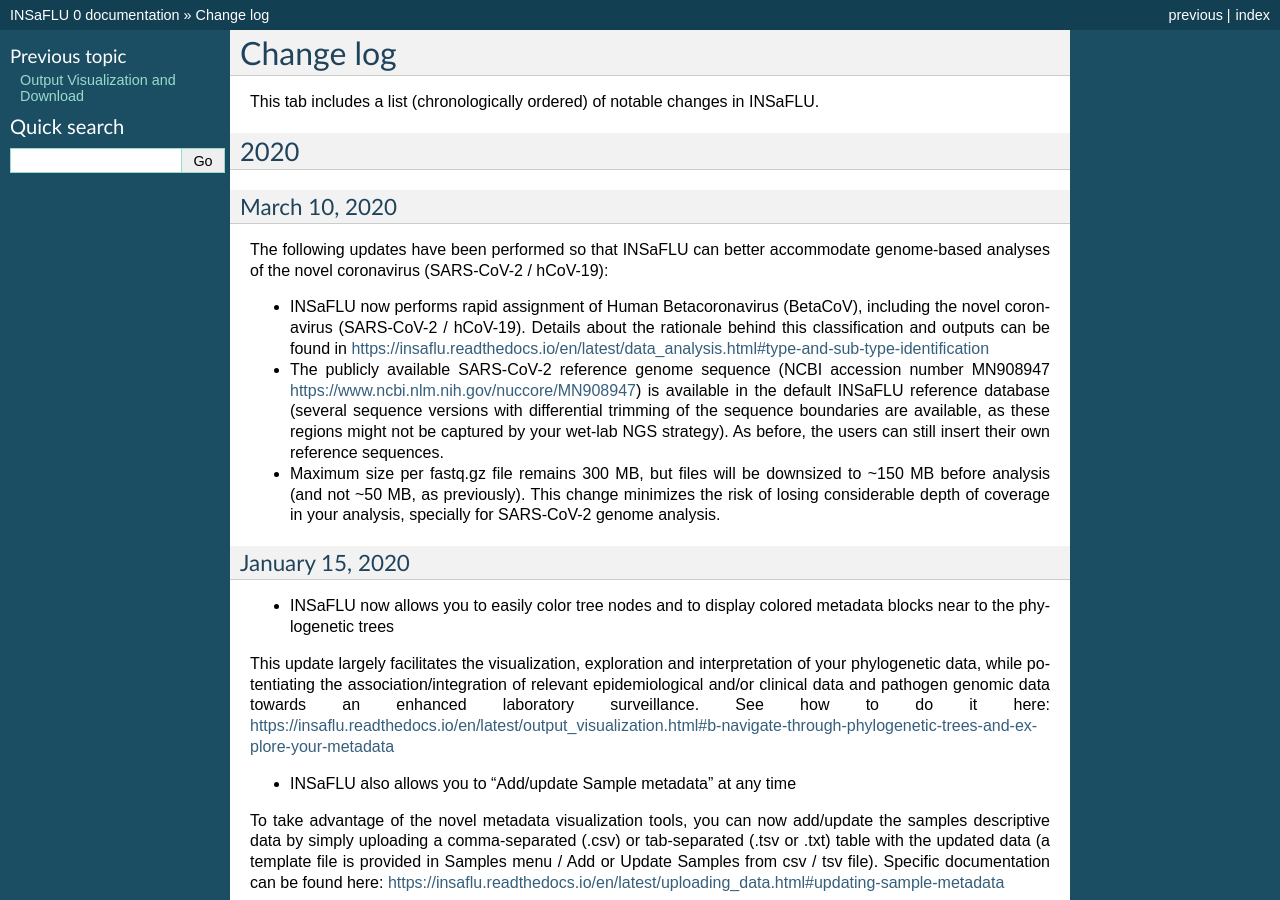
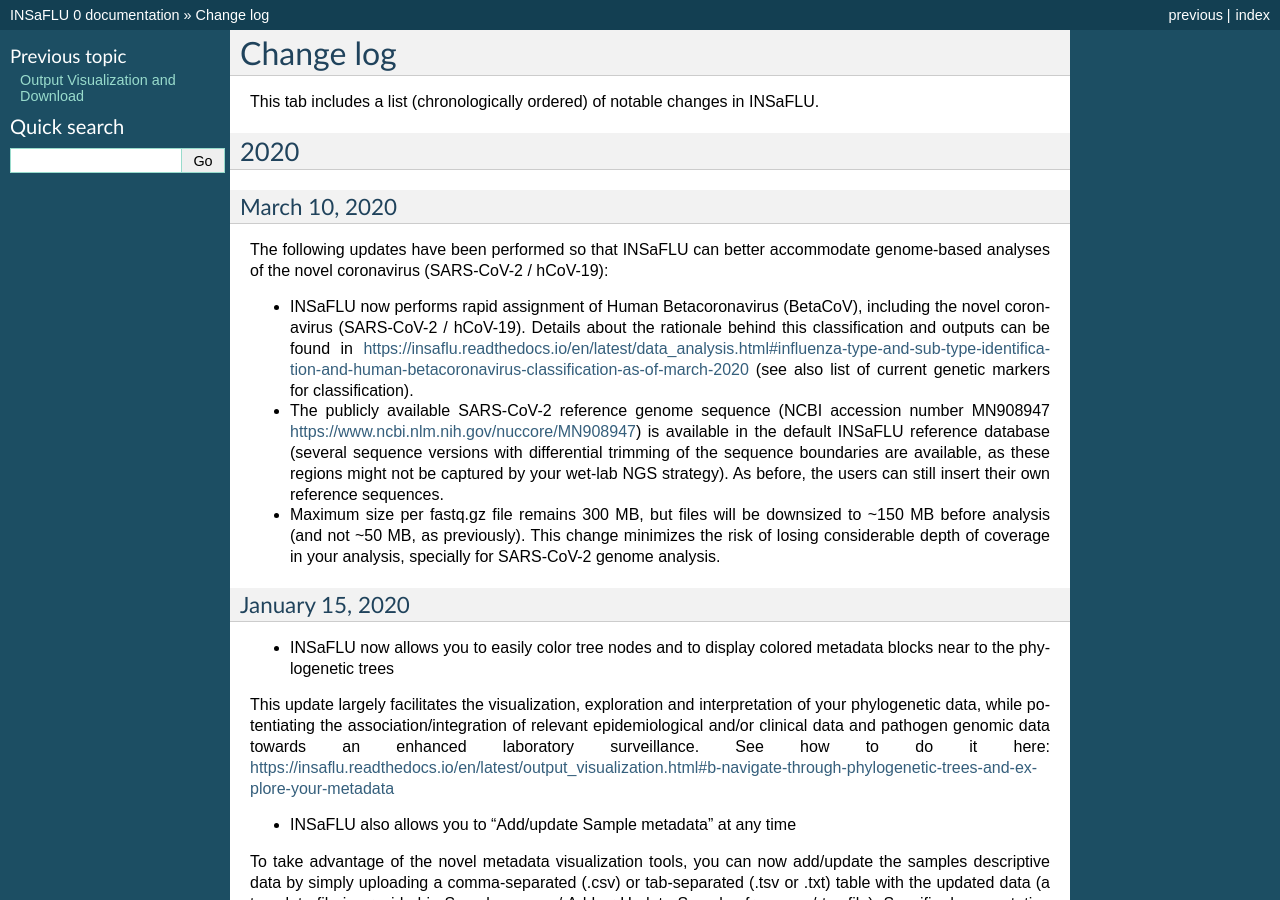
Before and after one commit to INSaFLU/insaflu_docs, a Sphinx documentation site: the page built from docs/change_log.rst, in a window 1280 px wide and 900 px high. Built offline with Sphinx 7.4.7, drawn with Linux system fonts in a browser that asks for light colours; formulas are drawn with MathJax 3.

Commit message:
Update change_log.rst

```diff
--- a/docs/change_log.rst
+++ b/docs/change_log.rst
@@ -11,7 +11,7 @@
 
 The following updates have been performed so that INSaFLU can better accommodate genome-based analyses of the novel coronavirus (SARS-CoV-2 / hCoV-19):
 
-- INSaFLU now performs rapid assignment of Human Betacoronavirus (BetaCoV), including the novel coronavirus (SARS-CoV-2 / hCoV-19). Details about the rationale behind this classification and outputs can be found in https://insaflu.readthedocs.io/en/latest/data_analysis.html#type-and-sub-type-identification
+- INSaFLU now performs rapid assignment of Human Betacoronavirus (BetaCoV), including the novel coronavirus (SARS-CoV-2 / hCoV-19). Details about the rationale behind this classification and outputs can be found in https://insaflu.readthedocs.io/en/latest/data_analysis.html#influenza-type-and-sub-type-identification-and-human-betacoronavirus-classification-as-of-march-2020 (see also list of current genetic markers for classification).
 
 - The publicly available SARS-CoV-2 reference genome sequence (NCBI accession number MN908947 https://www.ncbi.nlm.nih.gov/nuccore/MN908947) is available in the default INSaFLU reference database (several sequence versions with differential trimming of the sequence boundaries are available, as these regions might not be captured by your wet-lab NGS strategy). As before, the users can still insert their own reference sequences.
 
```
